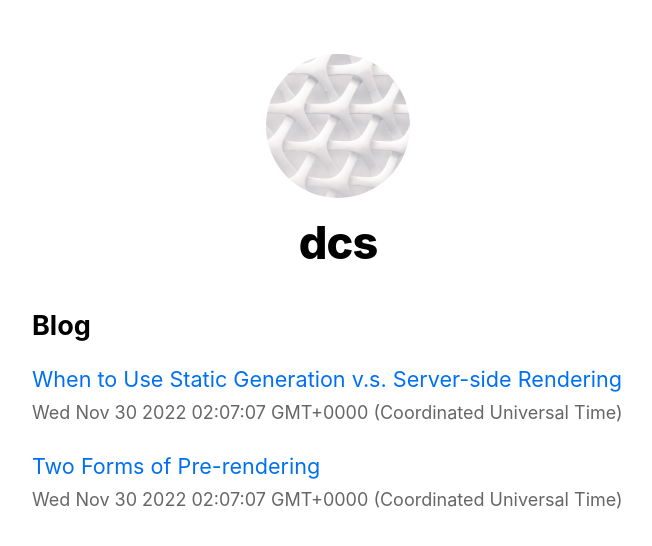
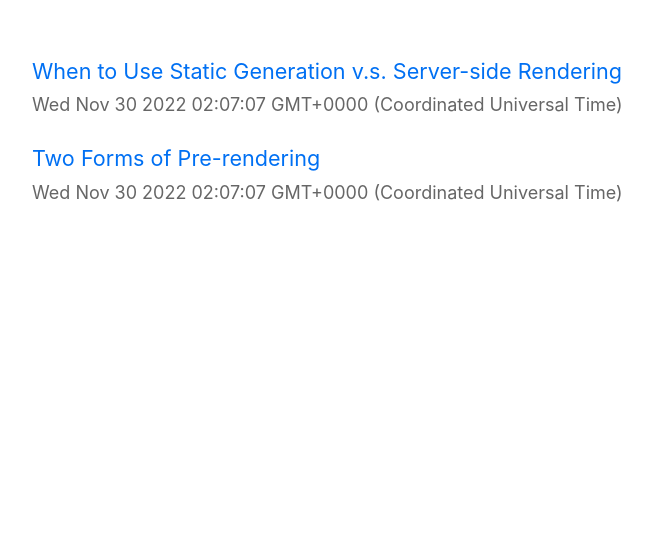
Before and after one commit to ldbmcs/nextjs-demo, a Next.js app: page / in a window 1280 px wide. Shown: the top 546 px of the page, without its empty margins (302-954 px from the left). Built offline with nearby package versions, Linux system fonts and the light colour scheme.

Commit message:
Remove header

```diff
--- a/components/layout.js
+++ b/components/layout.js
@@ -1,7 +1,5 @@
 import Head from 'next/head';
-import Image from 'next/image';
 import styles from './layout.module.css';
-import utilStyles from '../styles/utils.module.css';
 import Link from 'next/link';
 
 const name = 'dcs';
@@ -26,39 +24,6 @@
                 <meta name="twitter:card" content="summary_large_image" />
             </Head>
             <header className={styles.header}>
-                {home ? (
-                    <>
-                        <Image
-                            priority
-                            src="/images/profile.jpg"
-                            className={utilStyles.borderCircle}
-                            height={144}
-                            width={144}
-                            alt={name}
-                        />
-                        <h1 className={utilStyles.heading2Xl}>{name}</h1>
-                    </>
-                ) : (
-                    <>
-                        <Link href="/">
-                            <a>
-                                <Image
-                                    priority
-                                    src="/images/profile.jpg"
-                                    className={utilStyles.borderCircle}
-                                    height={108}
-                                    width={108}
-                                    alt={name}
-                                />
-                            </a>
-                        </Link>
-                        <h2 className={utilStyles.headingLg}>
-                            <Link href="/">
-                                <a className={utilStyles.colorInherit}>{name}</a>
-                            </Link>
-                        </h2>
-                    </>
-                )}
             </header>
             <main>{children}</main>
             {!home && (
--- a/pages/index.js
+++ b/pages/index.js
@@ -10,7 +10,6 @@
 
             {/* Add this <section> tag below the existing <section> tag */}
             <section className={`${utilStyles.headingMd} ${utilStyles.padding1px}`}>
-                <h2 className={utilStyles.headingLg}>Blog</h2>
                 <ul className={utilStyles.list}>
                     {allPostsData.map(({ id, date, title }) => (
                         <li className={utilStyles.listItem} key={id}>
```
